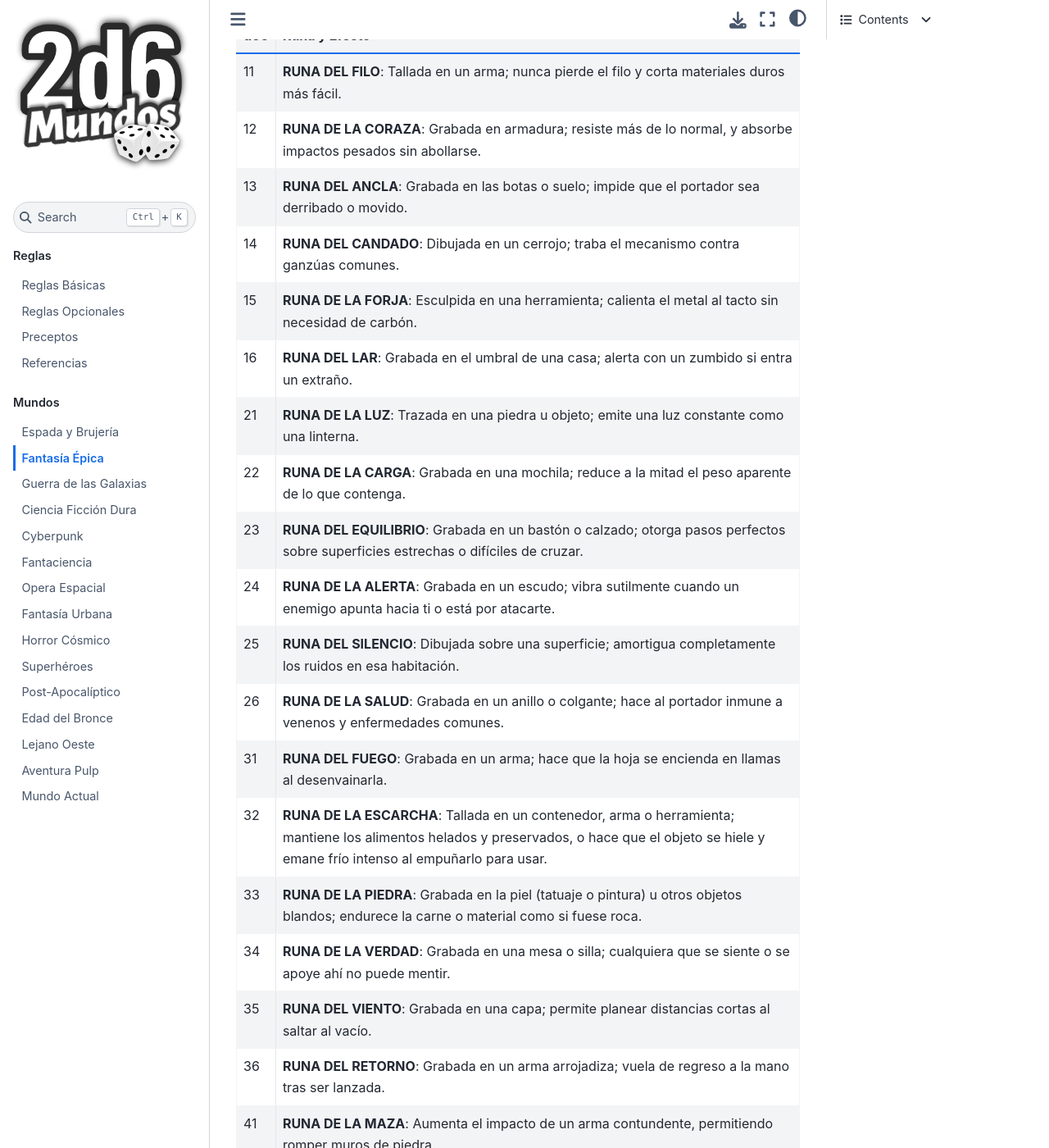
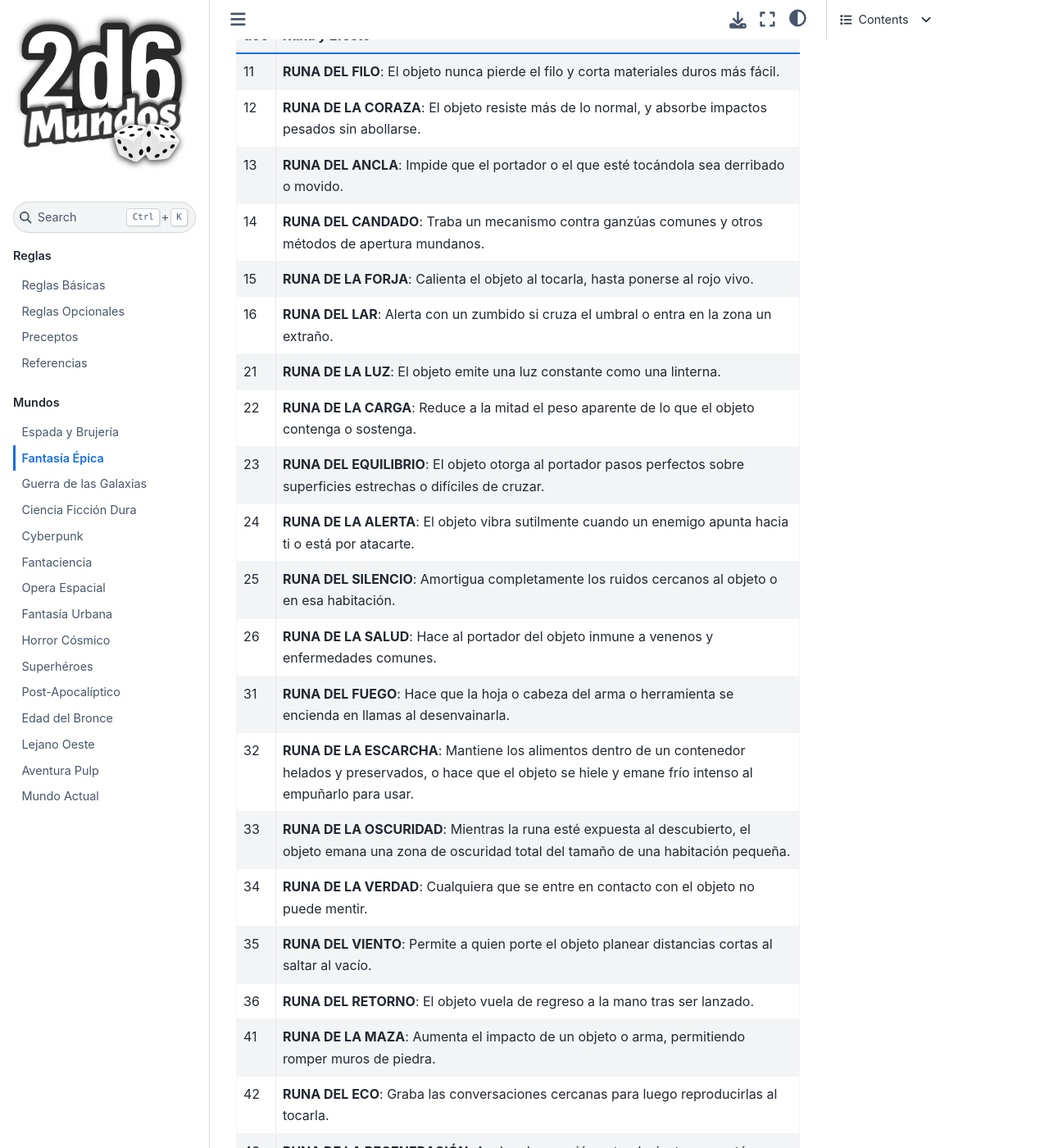
Before and after one commit to TaTooKa/2d6Mundos, a Sphinx documentation site: the page built from docs/source/pages/worlds/fantasia-epica.rst, in a window 1280 px wide and 1400 px high, scrolled down 27344 px. Shown: the whole window at 82% size. Built offline with Sphinx 7.4.7 and the Sphinx Book theme 1.1.4, drawn with Linux system fonts in a browser that asks for light colours; some web fonts are replaced; cross-references to code outside the pages are shown as plain code; some of the changed text lies outside the part shown.

Commit message:
improve runes

```diff
--- a/docs/source/pages/worlds/fantasia-epica.rst
+++ b/docs/source/pages/worlds/fantasia-epica.rst
@@ -481,41 +481,41 @@
    :header: "d66", "Runa y Efecto"
    :widths: 5, 95
 
-   "11", "**RUNA DEL FILO**: Tallada en un arma; nunca pierde el filo y corta materiales duros más fácil."
-   "12", "**RUNA DE LA CORAZA**: Grabada en armadura; resiste más de lo normal, y absorbe impactos pesados sin abollarse."
-   "13", "**RUNA DEL ANCLA**: Grabada en las botas o suelo; impide que el portador sea derribado o movido."
-   "14", "**RUNA DEL CANDADO**: Dibujada en un cerrojo; traba el mecanismo contra ganzúas comunes."
-   "15", "**RUNA DE LA FORJA**: Esculpida en una herramienta; calienta el metal al tacto sin necesidad de carbón."
-   "16", "**RUNA DEL LAR**: Grabada en el umbral de una casa; alerta con un zumbido si entra un extraño."
-   "21", "**RUNA DE LA LUZ**: Trazada en una piedra u objeto; emite una luz constante como una linterna."
-   "22", "**RUNA DE LA CARGA**: Grabada en una mochila; reduce a la mitad el peso aparente de lo que contenga."
-   "23", "**RUNA DEL EQUILIBRIO**: Grabada en un bastón o calzado; otorga pasos perfectos sobre superficies estrechas o difíciles de cruzar."
-   "24", "**RUNA DE LA ALERTA**: Grabada en un escudo; vibra sutilmente cuando un enemigo apunta hacia ti o está por atacarte."
-   "25", "**RUNA DEL SILENCIO**: Dibujada sobre una superficie; amortigua completamente los ruidos en esa habitación."
-   "26", "**RUNA DE LA SALUD**: Grabada en un anillo o colgante; hace al portador inmune a venenos y enfermedades comunes."
-   "31", "**RUNA DEL FUEGO**: Grabada en un arma; hace que la hoja se encienda en llamas al desenvainarla."
-   "32", "**RUNA DE LA ESCARCHA**: Tallada en un contenedor, arma o herramienta; mantiene los alimentos helados y preservados, o hace que el objeto se hiele y emane frío intenso al empuñarlo para usar."
-   "33", "**RUNA DE LA PIEDRA**: Grabada en la piel (tatuaje o pintura) u otros objetos blandos; endurece la carne o material como si fuese roca."
-   "34", "**RUNA DE LA VERDAD**: Grabada en una mesa o silla; cualquiera que se siente o se apoye ahí no puede mentir."
-   "35", "**RUNA DEL VIENTO**: Grabada en una capa; permite planear distancias cortas al saltar al vacío."
-   "36", "**RUNA DEL RETORNO**: Grabada en un arma arrojadiza; vuela de regreso a la mano tras ser lanzada."
-   "41", "**RUNA DE LA MAZA**: Aumenta el impacto de un arma contundente, permitiendo romper muros de piedra."
-   "42", "**RUNA DEL ECO**: Grabada en una pared; graba las conversaciones de la sala para reproducirlas al tocarla."
-   "43", "**RUNA DE LA REGENERACIÓN**: Grabada en un vendaje; acelera la curación natural mientras esté puesta."
-   "44", "**RUNA DEL ENGAÑO**: Dibujada en una superficie; hace que parezca un muro sólido, ocultando pasajes."
+   "11", "**RUNA DEL FILO**: El objeto nunca pierde el filo y corta materiales duros más fácil."
+   "12", "**RUNA DE LA CORAZA**: El objeto resiste más de lo normal, y absorbe impactos pesados sin abollarse."
+   "13", "**RUNA DEL ANCLA**: Impide que el portador o el que esté tocándola sea derribado o movido."
+   "14", "**RUNA DEL CANDADO**: Traba un mecanismo contra ganzúas comunes y otros métodos de apertura mundanos."
+   "15", "**RUNA DE LA FORJA**: Calienta el objeto al tocarla, hasta ponerse al rojo vivo."
+   "16", "**RUNA DEL LAR**: Alerta con un zumbido si cruza el umbral o entra en la zona un extraño."
+   "21", "**RUNA DE LA LUZ**: El objeto emite una luz constante como una linterna."
+   "22", "**RUNA DE LA CARGA**: Reduce a la mitad el peso aparente de lo que el objeto contenga o sostenga."
+   "23", "**RUNA DEL EQUILIBRIO**: El objeto otorga al portador pasos perfectos sobre superficies estrechas o difíciles de cruzar."
+   "24", "**RUNA DE LA ALERTA**: El objeto vibra sutilmente cuando un enemigo apunta hacia ti o está por atacarte."
+   "25", "**RUNA DEL SILENCIO**: Amortigua completamente los ruidos cercanos al objeto o en esa habitación."
+   "26", "**RUNA DE LA SALUD**: Hace al portador del objeto inmune a venenos y enfermedades comunes."
+   "31", "**RUNA DEL FUEGO**: Hace que la hoja o cabeza del arma o herramienta se encienda en llamas al desenvainarla."
+   "32", "**RUNA DE LA ESCARCHA**: Mantiene los alimentos dentro de un contenedor helados y preservados, o hace que el objeto se hiele y emane frío intenso al empuñarlo para usar."
+   "33", "**RUNA DE LA OSCURIDAD**: Mientras la runa esté expuesta al descubierto, el objeto emana una zona de oscuridad total del tamaño de una habitación pequeña."
+   "34", "**RUNA DE LA VERDAD**: Cualquiera que se entre en contacto con el objeto no puede mentir."
+   "35", "**RUNA DEL VIENTO**: Permite a quien porte el objeto planear distancias cortas al saltar al vacío."
+   "36", "**RUNA DEL RETORNO**: El objeto vuela de regreso a la mano tras ser lanzado."
+   "41", "**RUNA DE LA MAZA**: Aumenta el impacto de un objeto o arma, permitiendo romper muros de piedra."
+   "42", "**RUNA DEL ECO**: Graba las conversaciones cercanas para luego reproducirlas al tocarla."
+   "43", "**RUNA DE LA REGENERACIÓN**: Acelera la curación natural mientras se esté en contacto con el objeto."
+   "44", "**RUNA DEL ENGAÑO**: Hace que un umbral parezca un muro sólido, ocultando pasajes."
    "45", "**RUNA GATILLO**: Si se invoca un hechizo Arcano mientras se la graba, este puede ejecutarse después cuando se toque la Runa."
-   "46", "**RUNA DE LA FATIGA**: Grabada en una silla o cama; duplica el cansancio de quien se pose en ella."
-   "51", "**RUNA DEL VIGÍA**: Esculpida en una gárgola u objeto; abre un ojo místico que el usuario puede vigilar desde otra runa del mismo tipo."
-   "52", "**RUNA DE LA CALIDEZ**: Grabada en la ropa; mantiene al portador cómodo en climas árticos."
-   "53", "**RUNA DEL PESO**: Grabada en un objeto; lo vuelve tan denso que requiere la fuerza de tres hombres para levantarlo."
-   "54", "**RUNA DE LA AGUDEZA**: Grabada en unas gafas o casco; permite ver en la oscuridad absoluta de las minas."
-   "55", "**RUNA DE LA UNIÓN**: Grabada en dos objetos diferentes; lo que le pase a uno físicamente le ocurre al otro."
-   "56", "**RUNA DEL RASTREO**: Dibujada en una brújula; su aguja apunta siempre hacia la runa gemela."
-   "61", "**RUNA DE LA TRAMPA**: Grabada en una baldosa; lanza una descarga eléctrica al ser pisada por un rival."
-   "62", "**RUNA DE LA ABSORCIÓN**: Grabada en un guantelete; atrapa un hechizo lanzado hacia ti para disiparlo o convertirlo en energía potencial."
-   "63", "**RUNA DEL SUEÑO**: Grabada en una almohada; garantiza un descanso efectivo y revitalizante, y libre de pesadillas y maleficios."
-   "64", "**RUNA DE LA VELOCIDAD**: Grabada en las botas; permite correr a alta velocidad, o durante distancias largas sin desgastar las piernas."
-   "65", "**RUNA DEL COLAPSO**: Grabada en un pilar estructural; al ser borrada a propósito, hace caer la estructura."
+   "46", "**RUNA DE LA FATIGA**: Duplica el cansancio de quien esté en contacto con el objeto."
+   "51", "**RUNA DEL VIGÍA**: Abre un ojo místico en el objeto al tocarla, que el usuario puede vigilar desde otra runa del mismo tipo."
+   "52", "**RUNA DE LA CALIDEZ**: Mantiene al portador del objeto cómodo en climas helados."
+   "53", "**RUNA DEL PESO**: Vuelve al objeto cinco veces más pesado, o cinco veces más liviano, si se la talla de forma invertida."
+   "54", "**RUNA DE LA AGUDEZA**: Permite al portador del objeto ver en la oscuridad absoluta."
+   "55", "**RUNA DE LA UNIÓN**: Grabada en dos objetos diferentes; mientras se toca una de las runas, lo que le pase a uno físicamente también le ocurre al otro."
+   "56", "**RUNA DEL RASTREO**: Si el objeto puede moverse libremente, apunta siempre hacia la runa gemela."
+   "61", "**RUNA DE ELECTROCHOQUE**: El objeto lanza una descarga eléctrica al ser tocado por un rival."
+   "62", "**RUNA DE LA ABSORCIÓN**: Si se hace algún tipo de magia en sus cercanías, el hechizo se disminuye o se disipa, y se convierte en energía potencial."
+   "63", "**RUNA DEL SUEÑO**: Al portador o a quien esté en contacto con el objeto le garantiza un descanso efectivo y revitalizante, y libre de pesadillas y maleficios."
+   "64", "**RUNA DE LA VELOCIDAD**: Permite al portador correr a alta velocidad, o durante distancias largas sin desgastar las piernas."
+   "65", "**RUNA DEL COLAPSO**: Grabada en un pilar estructural u objeto sólido; al ser borrada a propósito, hace caer o colapsar la estructura."
    "66", "**RUNA DE CONEXIÓN**: Grabada entre dos otras runas; permite que el objeto tenga los efectos de ambas, ya sea por separado, o combinados para lograr un resultado compuesto o más poderoso."
 
 .. _fantasia-epica-magia-natural:
```
